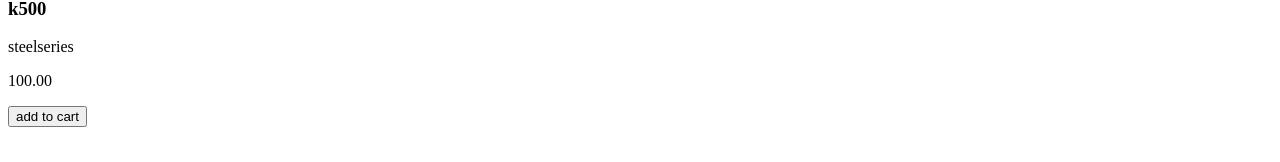
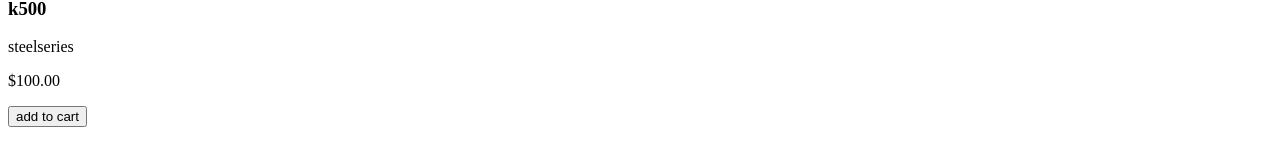
Before and after one commit to MauritzLM/react-shopping-cart, a React (Create React App) app: page /products in a window 1280 px wide. Shown: the part 226-388 px from the top of the page. Built offline with nearby package versions, Linux system fonts and the light colour scheme.

Commit message:
added price format

```diff
--- a/src/components/cartItem.js
+++ b/src/components/cartItem.js
@@ -4,7 +4,7 @@ function CartItem({ product, handleCartRemove }) {
         <>
             <div>
                 <h4>{product.model}</h4>
-                <p>{product.price}</p>
+                <p>${product.price}</p>
                 <button onClick={() => handleCartRemove(product.instanceId)}>remove item</button>
             </div>
         </>
--- a/src/components/productCard.js
+++ b/src/components/productCard.js
@@ -5,7 +5,7 @@ function ProductCard({ product, category, handleCartAdd }) {
             <div>
                 <h3>{product.model}</h3>
                 <p>{product.brand}</p>
-                <p>{product.price}</p>
+                <p>${product.price}</p>
                 <button className="add-to-cart-btn" onClick={e => handleCartAdd(category, product.id)}>add to cart</button>
             </div>
         </>
```
